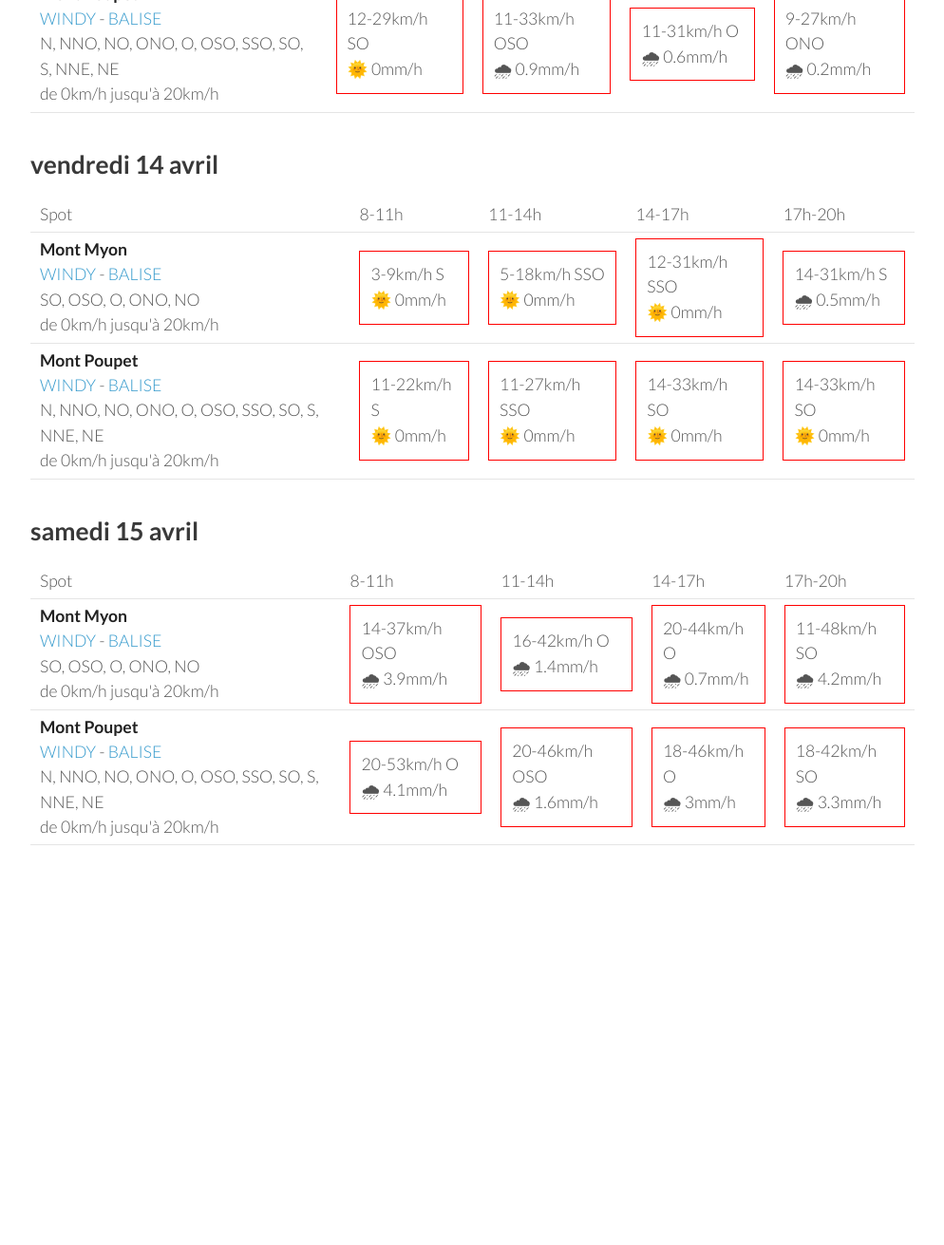
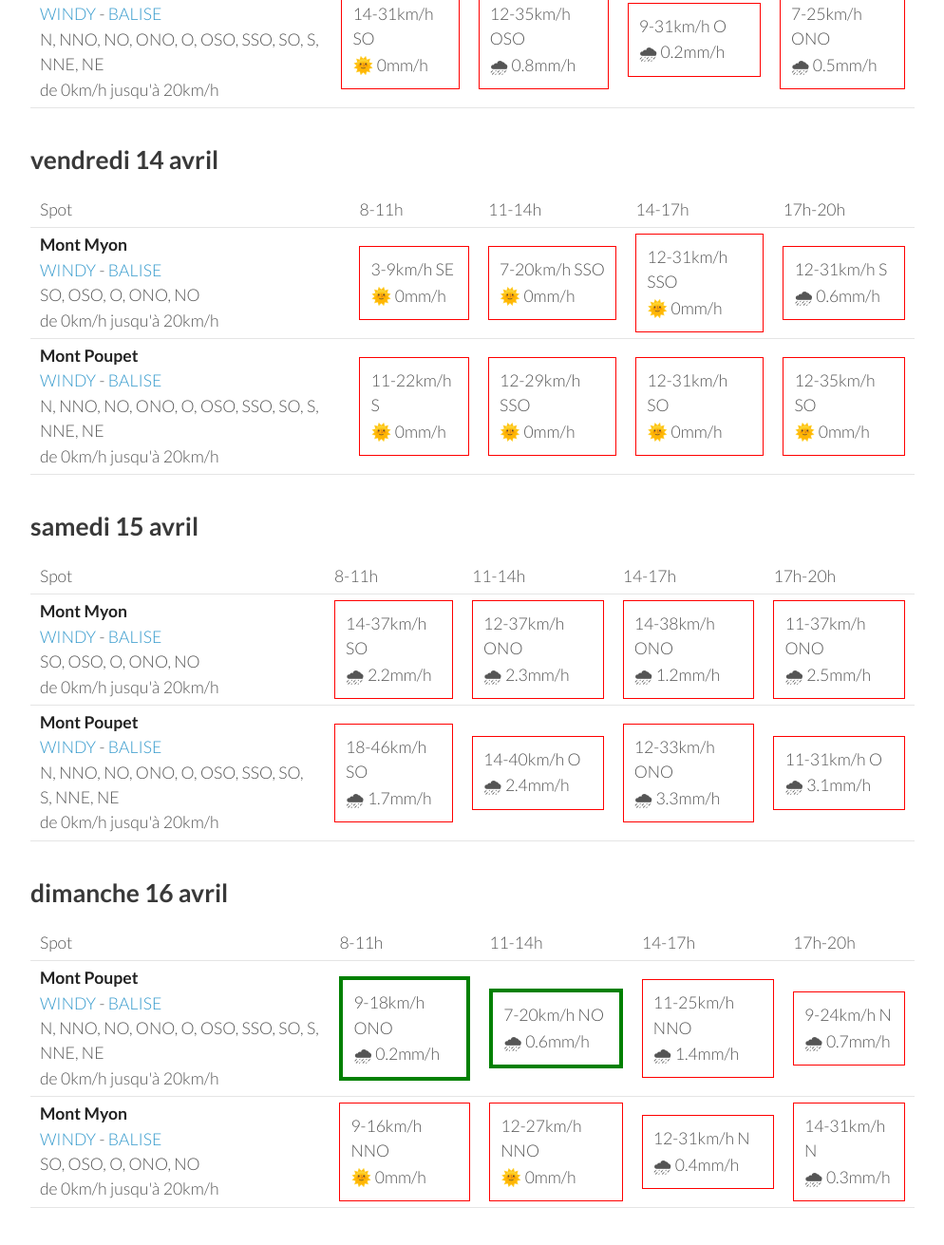
Before and after one commit to parapente-dans-le-nord/parapente-dans-le-nord.github.io, a Jekyll site: the page built from jura.markdown, in a window 1280 px wide and 1400 px high, scrolled down 1289 px. Shown: the top 1311 px of the window at 95% size, without its empty margins (26-1020 px from the left). Built offline with Jekyll 4.4.1, drawn with Linux system fonts in a browser that asks for light colours; before the commit the page ends 2307 px from its top, so only the background shows below that; some of the changed text lies outside the part shown.

Commit message:
update index.markdown

```diff
--- a/jura.markdown
+++ b/jura.markdown
@@ -24,21 +24,19 @@ page mise à jour le mardi 11 avril 06:20
 <tr>
         <td><strong>Mont Myon</strong><br><a href="https://windy.com/46.331/5.397?45.898,5.394,8,m:eWoagj8">WINDY</a> - <span class=""><a href="http://www.balisemeteo.com/balise.php?idBalise=70">BALISE</a> </span><br> <span class="vent-favorable">SO, OSO, O, ONO, NO</span><br><span class="force-vent">de 0km/h jusqu'à 20km/h</span> </td>
 
-            <td><div class="not-flyable"><p>5-24km/h OSO</p><p>🌧 3.8mm/h</p></div></td>
-            <td><div class="flyable"><p>7-18km/h OSO</p><p>🌧 0.8mm/h</p></div></td>
-            <td><div class="flyable"><p>5-18km/h OSO</p><p>🌞 0mm/h</p></div></td>
-            <td><div class="flyable"><p>5-12km/h OSO</p><p>🌧 0.3mm/h</p></div></td>
-
+            <td><div class="not-flyable"><p>0-0km/h NA</p><p>🌧️ 0mm/h</p></div></td>
+            <td><div class="flyable"><p>7-18km/h OSO</p><p>🌞 0mm/h</p></div></td>
+            <td><div class="flyable"><p>9-20km/h OSO</p><p>🌞 0.8mm/h</p></div></td>
+            <td><div class="flyable"><p>5-14km/h SO</p><p>🌞 0mm/h</p></div></td>
 
     </tr>
 <tr>
         <td><strong>Mont Poupet</strong><br><a href="https://windy.com/46.970/5.876?46.541,5.876,8">WINDY</a> - <span class=""><a href="http://www.balisemeteo.com/balise.php?idBalise=92">BALISE</a> </span><br> <span class="vent-favorable">N, NNO, NO, ONO, O, OSO, SSO, SO, S, NNE, NE</span><br><span class="force-vent">de 0km/h jusqu'à 20km/h</span> </td>
 
-            <td><div class="not-flyable"><p>14-35km/h O</p><p>🌧 1.4mm/h</p></div></td>
-            <td><div class="not-flyable"><p>11-27km/h OSO</p><p>🌧 1.4mm/h</p></div></td>
-            <td><div class="not-flyable"><p>9-27km/h OSO</p><p>🌧 0.2mm/h</p></div></td>
-            <td><div class="flyable"><p>7-20km/h SO</p><p>🌧 0.2mm/h</p></div></td>
-
+            <td><div class="not-flyable"><p>0-0km/h NA</p><p>🌧️ 0mm/h</p></div></td>
+            <td><div class="not-flyable"><p>11-25km/h O</p><p>🌧 10mm/h</p></div></td>
+            <td><div class="not-flyable"><p>9-24km/h OSO</p><p>🌧 0mm/h</p></div></td>
+            <td><div class="not-flyable"><p>7-25km/h SO</p><p>🌧 0.5mm/h</p></div></td>
 
     </tr>
 
@@ -60,20 +58,20 @@ page mise à jour le mardi 11 avril 06:20
 <tr>
         <td><strong>Mont Myon</strong><br><a href="https://windy.com/46.331/5.397?45.898,5.394,8,m:eWoagj8">WINDY</a> - <span class=""><a href="http://www.balisemeteo.com/balise.php?idBalise=70">BALISE</a> </span><br> <span class="vent-favorable">SO, OSO, O, ONO, NO</span><br><span class="force-vent">de 0km/h jusqu'à 20km/h</span> </td>
 
-            <td><div class="not-flyable"><p>14-38km/h SSO</p><p>🌞 0mm/h</p></div></td>
+            <td><div class="not-flyable"><p>16-42km/h SSO</p><p>🌞 0mm/h</p></div></td>
             <td><div class="not-flyable"><p>14-40km/h SSO</p><p>🌞 0mm/h</p></div></td>
-            <td><div class="not-flyable"><p>14-38km/h SSO</p><p>🌞 0mm/h</p></div></td>
-            <td><div class="not-flyable"><p>5-20km/h O</p><p>🌧 9mm/h</p></div></td>
+            <td><div class="not-flyable"><p>18-51km/h SSO</p><p>🌞 0mm/h</p></div></td>
+            <td><div class="not-flyable"><p>7-53km/h O</p><p>🌧 7mm/h</p></div></td>
 
 
     </tr>
 <tr>
         <td><strong>Mont Poupet</strong><br><a href="https://windy.com/46.970/5.876?46.541,5.876,8">WINDY</a> - <span class=""><a href="http://www.balisemeteo.com/balise.php?idBalise=92">BALISE</a> </span><br> <span class="vent-favorable">N, NNO, NO, ONO, O, OSO, SSO, SO, S, NNE, NE</span><br><span class="force-vent">de 0km/h jusqu'à 20km/h</span> </td>
 
-            <td><div class="not-flyable"><p>16-37km/h SSO</p><p>🌞 0mm/h</p></div></td>
-            <td><div class="not-flyable"><p>22-50km/h SSO</p><p>🌞 0mm/h</p></div></td>
-            <td><div class="not-flyable"><p>16-51km/h SO</p><p>🌧 1.3mm/h</p></div></td>
-            <td><div class="not-flyable"><p>12-37km/h SO</p><p>🌧 7mm/h</p></div></td>
+            <td><div class="not-flyable"><p>16-38km/h SSO</p><p>🌞 0mm/h</p></div></td>
+            <td><div class="not-flyable"><p>20-51km/h SSO</p><p>🌞 0mm/h</p></div></td>
+            <td><div class="not-flyable"><p>22-48km/h OSO</p><p>🌧 4mm/h</p></div></td>
+            <td><div class="not-flyable"><p>11-40km/h SO</p><p>🌧 3mm/h</p></div></td>
 
 
     </tr>
@@ -96,20 +94,20 @@ page mise à jour le mardi 11 avril 06:20
 <tr>
         <td><strong>Mont Myon</strong><br><a href="https://windy.com/46.331/5.397?45.898,5.394,8,m:eWoagj8">WINDY</a> - <span class=""><a href="http://www.balisemeteo.com/balise.php?idBalise=70">BALISE</a> </span><br> <span class="vent-favorable">SO, OSO, O, ONO, NO</span><br><span class="force-vent">de 0km/h jusqu'à 20km/h</span> </td>
 
-            <td><div class="flyable"><p>5-11km/h OSO</p><p>🌧 0.2mm/h</p></div></td>
-            <td><div class="not-flyable"><p>5-22km/h O</p><p>🌧 0.3mm/h</p></div></td>
-            <td><div class="not-flyable"><p>9-25km/h ONO</p><p>🌧 0.5mm/h</p></div></td>
-            <td><div class="not-flyable"><p>11-27km/h NNO</p><p>🌧 0.2mm/h</p></div></td>
+            <td><div class="flyable"><p>5-9km/h SO</p><p>🌞 0mm/h</p></div></td>
+            <td><div class="not-flyable"><p>9-25km/h O</p><p>🌧 0.9mm/h</p></div></td>
+            <td><div class="not-flyable"><p>11-27km/h ONO</p><p>🌧 0.4mm/h</p></div></td>
+            <td><div class="not-flyable"><p>11-29km/h NO</p><p>🌧 1.6mm/h</p></div></td>
 
 
     </tr>
 <tr>
         <td><strong>Mont Poupet</strong><br><a href="https://windy.com/46.970/5.876?46.541,5.876,8">WINDY</a> - <span class=""><a href="http://www.balisemeteo.com/balise.php?idBalise=92">BALISE</a> </span><br> <span class="vent-favorable">N, NNO, NO, ONO, O, OSO, SSO, SO, S, NNE, NE</span><br><span class="force-vent">de 0km/h jusqu'à 20km/h</span> </td>
 
-            <td><div class="not-flyable"><p>12-29km/h SO</p><p>🌞 0mm/h</p></div></td>
-            <td><div class="not-flyable"><p>11-33km/h OSO</p><p>🌧 0.9mm/h</p></div></td>
-            <td><div class="not-flyable"><p>11-31km/h O</p><p>🌧 0.6mm/h</p></div></td>
-            <td><div class="not-flyable"><p>9-27km/h ONO</p><p>🌧 0.2mm/h</p></div></td>
+            <td><div class="not-flyable"><p>14-31km/h SO</p><p>🌞 0mm/h</p></div></td>
+            <td><div class="not-flyable"><p>12-35km/h OSO</p><p>🌧 0.8mm/h</p></div></td>
+            <td><div class="not-flyable"><p>9-31km/h O</p><p>🌧 0.2mm/h</p></div></td>
+            <td><div class="not-flyable"><p>7-25km/h ONO</p><p>🌧 0.5mm/h</p></div></td>
 
 
     </tr>
@@ -132,10 +130,10 @@ page mise à jour le mardi 11 avril 06:20
 <tr>
         <td><strong>Mont Myon</strong><br><a href="https://windy.com/46.331/5.397?45.898,5.394,8,m:eWoagj8">WINDY</a> - <span class=""><a href="http://www.balisemeteo.com/balise.php?idBalise=70">BALISE</a> </span><br> <span class="vent-favorable">SO, OSO, O, ONO, NO</span><br><span class="force-vent">de 0km/h jusqu'à 20km/h</span> </td>
 
-            <td><div class="not-flyable"><p>3-9km/h S</p><p>🌞 0mm/h</p></div></td>
-            <td><div class="not-flyable"><p>5-18km/h SSO</p><p>🌞 0mm/h</p></div></td>
+            <td><div class="not-flyable"><p>3-9km/h SE</p><p>🌞 0mm/h</p></div></td>
+            <td><div class="not-flyable"><p>7-20km/h SSO</p><p>🌞 0mm/h</p></div></td>
             <td><div class="not-flyable"><p>12-31km/h SSO</p><p>🌞 0mm/h</p></div></td>
-            <td><div class="not-flyable"><p>14-31km/h S</p><p>🌧 0.5mm/h</p></div></td>
+            <td><div class="not-flyable"><p>12-31km/h S</p><p>🌧 0.6mm/h</p></div></td>
 
 
     </tr>
@@ -143,9 +141,9 @@ page mise à jour le mardi 11 avril 06:20
         <td><strong>Mont Poupet</strong><br><a href="https://windy.com/46.970/5.876?46.541,5.876,8">WINDY</a> - <span class=""><a href="http://www.balisemeteo.com/balise.php?idBalise=92">BALISE</a> </span><br> <span class="vent-favorable">N, NNO, NO, ONO, O, OSO, SSO, SO, S, NNE, NE</span><br><span class="force-vent">de 0km/h jusqu'à 20km/h</span> </td>
 
             <td><div class="not-flyable"><p>11-22km/h S</p><p>🌞 0mm/h</p></div></td>
-            <td><div class="not-flyable"><p>11-27km/h SSO</p><p>🌞 0mm/h</p></div></td>
-            <td><div class="not-flyable"><p>14-33km/h SO</p><p>🌞 0mm/h</p></div></td>
-            <td><div class="not-flyable"><p>14-33km/h SO</p><p>🌞 0mm/h</p></div></td>
+            <td><div class="not-flyable"><p>12-29km/h SSO</p><p>🌞 0mm/h</p></div></td>
+            <td><div class="not-flyable"><p>12-31km/h SO</p><p>🌞 0mm/h</p></div></td>
+            <td><div class="not-flyable"><p>12-35km/h SO</p><p>🌞 0mm/h</p></div></td>
 
 
     </tr>
@@ -168,20 +166,20 @@ page mise à jour le mardi 11 avril 06:20
 <tr>
         <td><strong>Mont Myon</strong><br><a href="https://windy.com/46.331/5.397?45.898,5.394,8,m:eWoagj8">WINDY</a> - <span class=""><a href="http://www.balisemeteo.com/balise.php?idBalise=70">BALISE</a> </span><br> <span class="vent-favorable">SO, OSO, O, ONO, NO</span><br><span class="force-vent">de 0km/h jusqu'à 20km/h</span> </td>
 
-            <td><div class="not-flyable"><p>14-37km/h OSO</p><p>🌧 3.9mm/h</p></div></td>
-            <td><div class="not-flyable"><p>16-42km/h O</p><p>🌧 1.4mm/h</p></div></td>
-            <td><div class="not-flyable"><p>20-44km/h O</p><p>🌧 0.7mm/h</p></div></td>
-            <td><div class="not-flyable"><p>11-48km/h SO</p><p>🌧 4.2mm/h</p></div></td>
+            <td><div class="not-flyable"><p>14-37km/h SO</p><p>🌧 2.2mm/h</p></div></td>
+            <td><div class="not-flyable"><p>12-37km/h ONO</p><p>🌧 2.3mm/h</p></div></td>
+            <td><div class="not-flyable"><p>14-38km/h ONO</p><p>🌧 1.2mm/h</p></div></td>
+            <td><div class="not-flyable"><p>11-37km/h ONO</p><p>🌧 2.5mm/h</p></div></td>
 
 
     </tr>
 <tr>
         <td><strong>Mont Poupet</strong><br><a href="https://windy.com/46.970/5.876?46.541,5.876,8">WINDY</a> - <span class=""><a href="http://www.balisemeteo.com/balise.php?idBalise=92">BALISE</a> </span><br> <span class="vent-favorable">N, NNO, NO, ONO, O, OSO, SSO, SO, S, NNE, NE</span><br><span class="force-vent">de 0km/h jusqu'à 20km/h</span> </td>
 
-            <td><div class="not-flyable"><p>20-53km/h O</p><p>🌧 4.1mm/h</p></div></td>
-            <td><div class="not-flyable"><p>20-46km/h OSO</p><p>🌧 1.6mm/h</p></div></td>
-            <td><div class="not-flyable"><p>18-46km/h O</p><p>🌧 3mm/h</p></div></td>
-            <td><div class="not-flyable"><p>18-42km/h SO</p><p>🌧 3.3mm/h</p></div></td>
+            <td><div class="not-flyable"><p>18-46km/h SO</p><p>🌧 1.7mm/h</p></div></td>
+            <td><div class="not-flyable"><p>14-40km/h O</p><p>🌧 2.4mm/h</p></div></td>
+            <td><div class="not-flyable"><p>12-33km/h ONO</p><p>🌧 3.3mm/h</p></div></td>
+            <td><div class="not-flyable"><p>11-31km/h O</p><p>🌧 3.1mm/h</p></div></td>
 
 
     </tr>
@@ -189,3 +187,39 @@ page mise à jour le mardi 11 avril 06:20
 </tbody>
 </table>
 {:/}
+## dimanche 16 avril
+
+{::nomarkdown}
+<table>
+  <tbody>
+    <tr>
+      <td>Spot</td>
+      <td>8-11h</td>
+      <td>11-14h</td>
+      <td>14-17h</td>
+      <td>17h-20h</td>
+    </tr>
+<tr>
+        <td><strong>Mont Poupet</strong><br><a href="https://windy.com/46.970/5.876?46.541,5.876,8">WINDY</a> - <span class=""><a href="http://www.balisemeteo.com/balise.php?idBalise=92">BALISE</a> </span><br> <span class="vent-favorable">N, NNO, NO, ONO, O, OSO, SSO, SO, S, NNE, NE</span><br><span class="force-vent">de 0km/h jusqu'à 20km/h</span> </td>
+
+            <td><div class="flyable"><p>9-18km/h ONO</p><p>🌧 0.2mm/h</p></div></td>
+            <td><div class="flyable"><p>7-20km/h NO</p><p>🌧 0.6mm/h</p></div></td>
+            <td><div class="not-flyable"><p>11-25km/h NNO</p><p>🌧 1.4mm/h</p></div></td>
+            <td><div class="not-flyable"><p>9-24km/h N</p><p>🌧 0.7mm/h</p></div></td>
+
+
+    </tr>
+<tr>
+        <td><strong>Mont Myon</strong><br><a href="https://windy.com/46.331/5.397?45.898,5.394,8,m:eWoagj8">WINDY</a> - <span class=""><a href="http://www.balisemeteo.com/balise.php?idBalise=70">BALISE</a> </span><br> <span class="vent-favorable">SO, OSO, O, ONO, NO</span><br><span class="force-vent">de 0km/h jusqu'à 20km/h</span> </td>
+
+            <td><div class="not-flyable"><p>9-16km/h NNO</p><p>🌞 0mm/h</p></div></td>
+            <td><div class="not-flyable"><p>12-27km/h NNO</p><p>🌞 0mm/h</p></div></td>
+            <td><div class="not-flyable"><p>12-31km/h N</p><p>🌧 0.4mm/h</p></div></td>
+            <td><div class="not-flyable"><p>14-31km/h N</p><p>🌧 0.3mm/h</p></div></td>
+
+
+    </tr>
+
+</tbody>
+</table>
+{:/}
```
Also changed, not shown: other parts of jura.markdown (+1 -1 lines).
